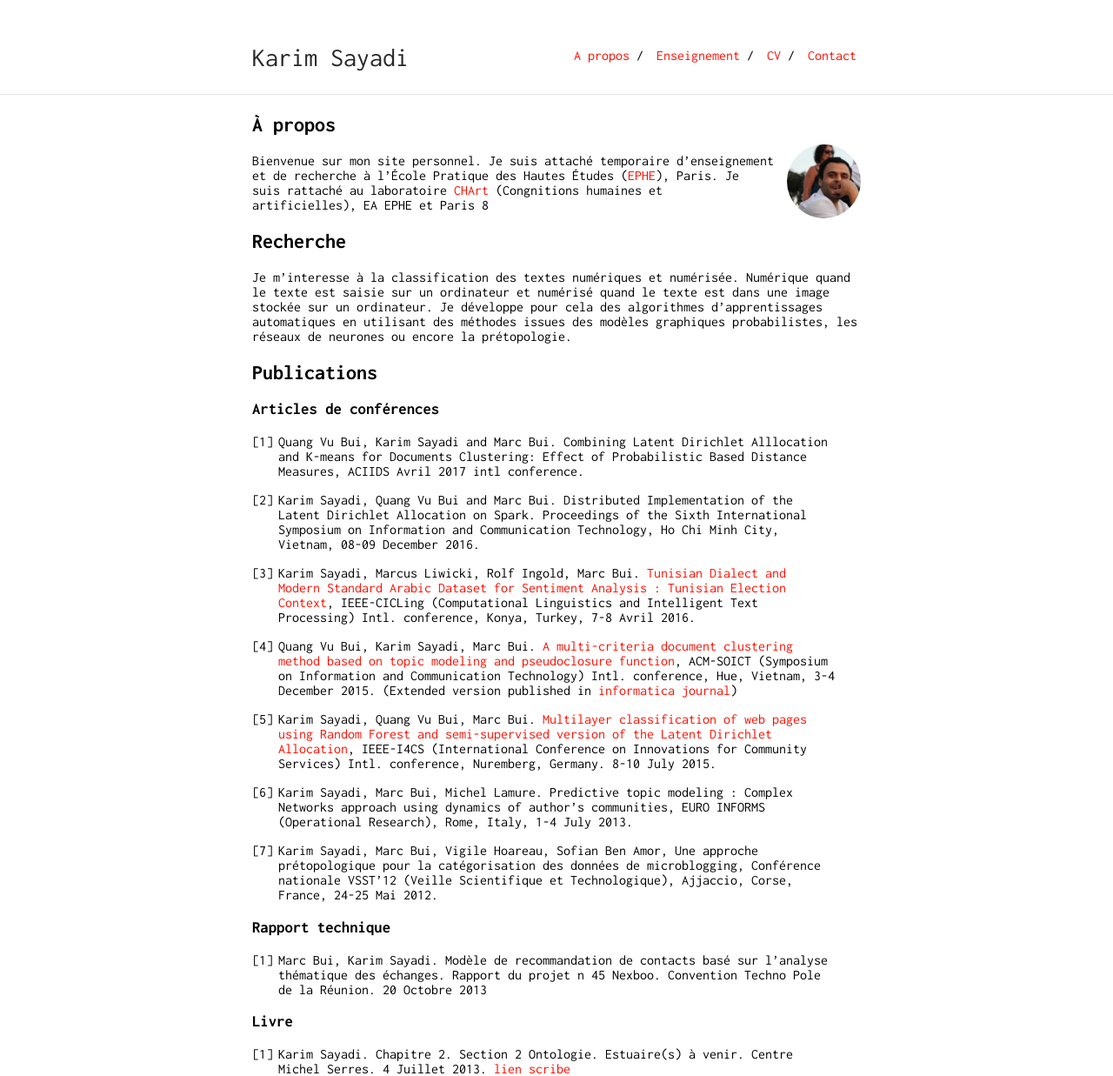
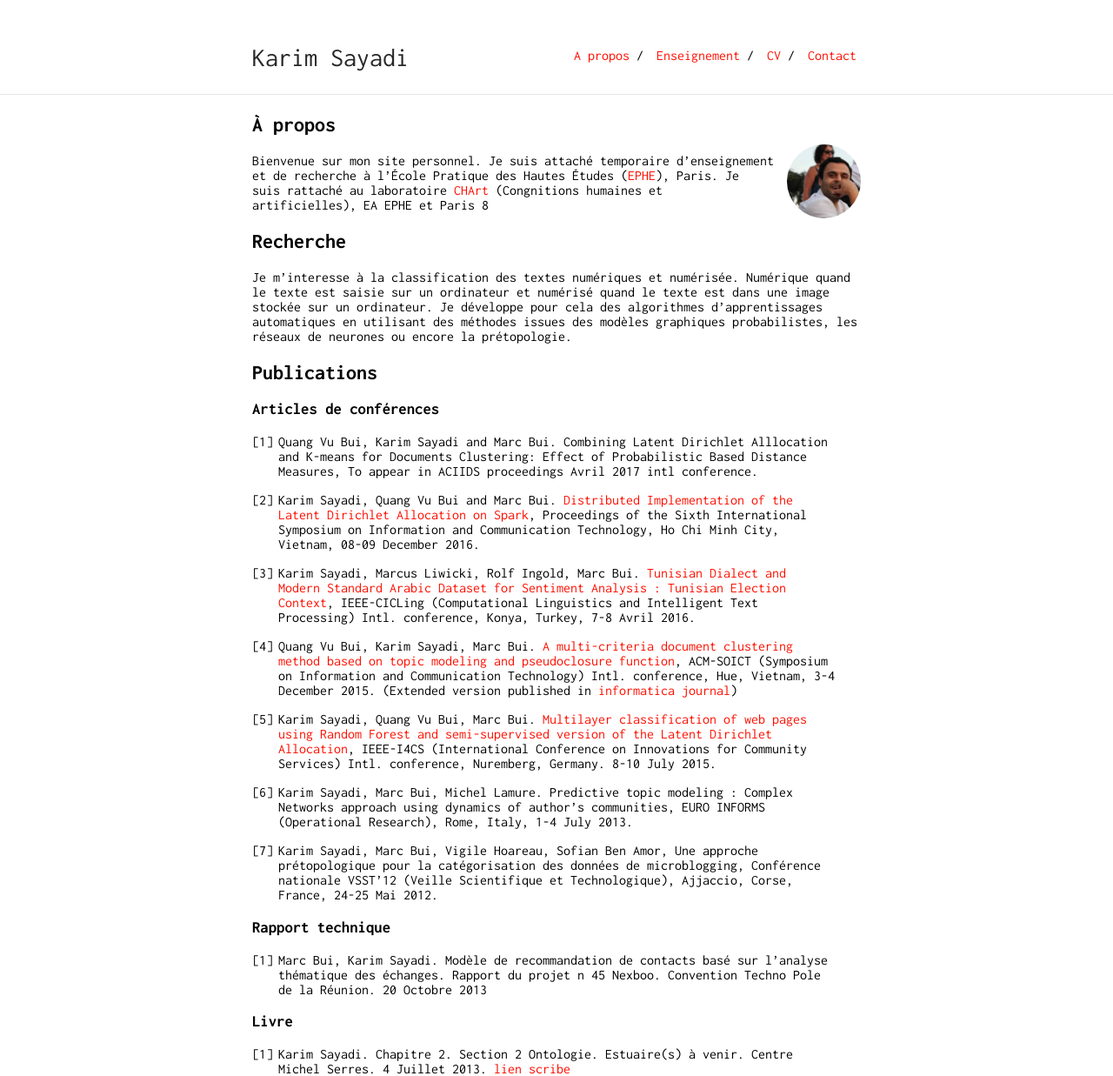
Before and after one commit to karimsayadi/karimsayadi.github.io, a Jekyll site: the page built from index.md, in a window 1280 px wide. Shown: the whole page at 87% size. Built offline with Jekyll 4.4.1, drawn with Linux system fonts in a browser that asks for light colours; our own code applies the rules of GitHub Pages for plain Markdown files.

Commit message:
added soict16 link in the index page

```diff
--- a/index.md
+++ b/index.md
@@ -16,9 +16,9 @@ Je m'interesse à la classification des textes numériques et numérisée. Numé
 
 ### Articles de conférences
 
-1. Quang Vu Bui, Karim Sayadi and Marc Bui.  Combining Latent Dirichlet Alllocation and K-means for Documents Clustering: Effect of Probabilistic Based Distance Measures, ACIIDS Avril 2017 intl conference.
+1. Quang Vu Bui, Karim Sayadi and Marc Bui.  Combining Latent Dirichlet Alllocation and K-means for Documents Clustering: Effect of Probabilistic Based Distance Measures, To appear in ACIIDS proceedings Avril 2017 intl conference.
 
-2. Karim Sayadi, Quang Vu Bui and Marc Bui.  Distributed Implementation of the Latent Dirichlet Allocation on Spark. Proceedings of the Sixth International Symposium on Information and Communication Technology, Ho Chi Minh City, Vietnam, 08-09 December 2016.
+2. Karim Sayadi, Quang Vu Bui and Marc Bui.  [Distributed Implementation of the Latent Dirichlet Allocation on Spark](research/soict16), Proceedings of the Sixth International Symposium on Information and Communication Technology, Ho Chi Minh City, Vietnam, 08-09 December 2016.
 
 3. Karim Sayadi, Marcus Liwicki, Rolf Ingold, Marc Bui. [Tunisian Dialect and Modern Standard Arabic Dataset for Sentiment Analysis : Tunisian Election Context](research/acling16), IEEE-CICLing (Computational Linguistics and Intelligent Text Processing) Intl. conference, Konya, Turkey, 7-8 Avril 2016.
 
```
Also changed, not shown: research/soict16.md (added, +37 -0 lines), 1 other file.
